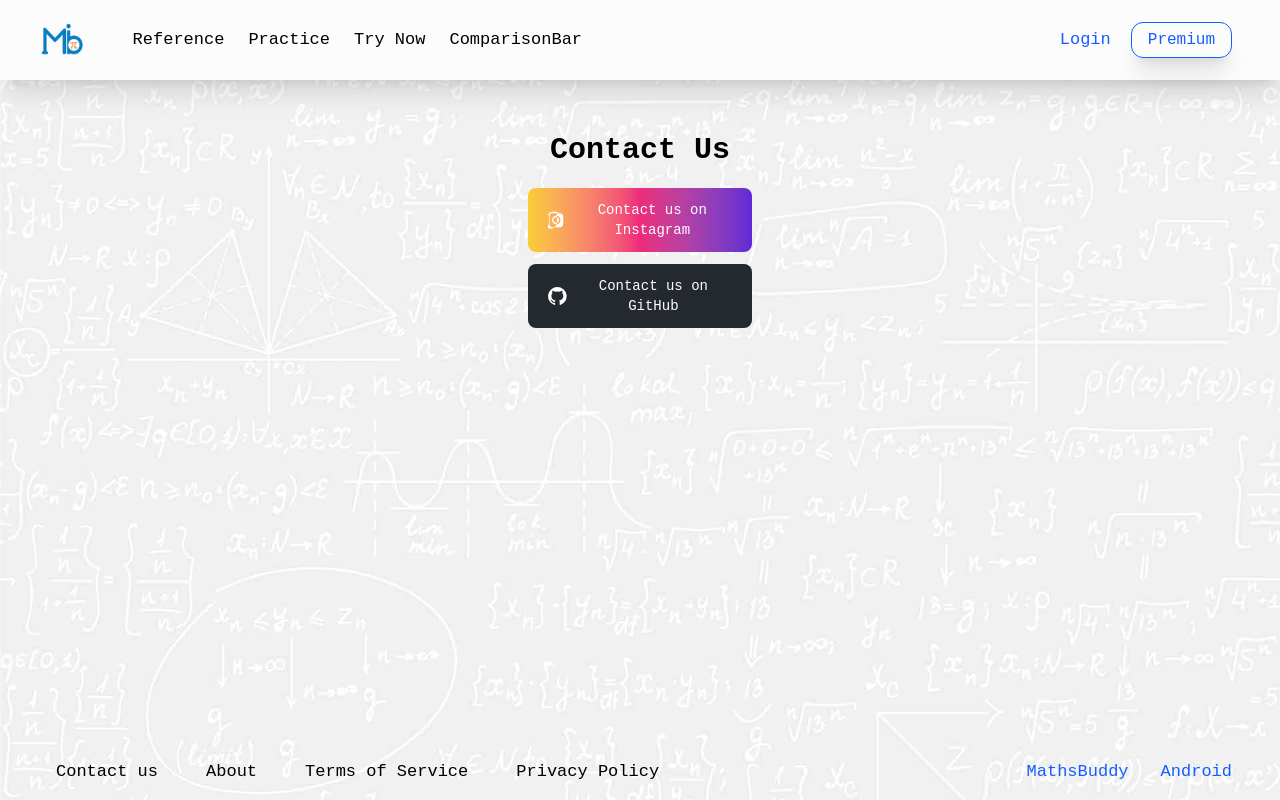
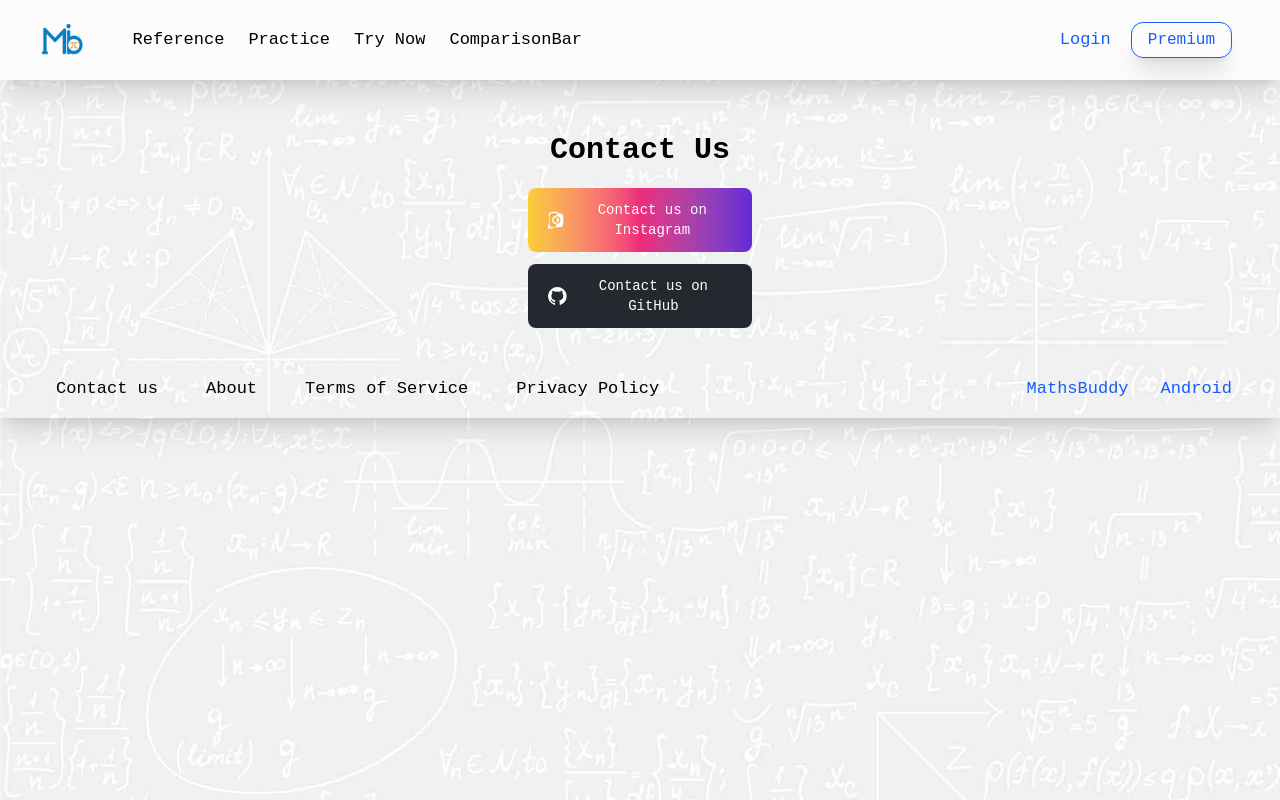
Before and after one commit to SanidhyaGupta-10/MathsBuddy, a Next.js app: page /contact in a window 1280 px wide. Built offline with nearby package versions, Linux system fonts and the light colour scheme; no server answers.

Commit message:
Footer error Fixed

```diff
--- a/app/about/page.js
+++ b/app/about/page.js
@@ -53,6 +53,7 @@ const Card = () => {
                     </div>
                 </div>
             </div>
+            <Footer className='mt-10' />
         </>
     );
 };
--- a/app/contact/page.js
+++ b/app/contact/page.js
@@ -1,8 +1,12 @@
 "use client";
 import React from "react";
+import Footer from "@/components/Footer";
+
 
 const Contact = () => {
   return (
+<>
+
     <div className="p-8 mx-auto max-w-lg text-center rounded-lg">
       <h1 className="text-3xl font-bold mt-5">Contact Us</h1>
 
@@ -44,6 +48,9 @@ const Contact = () => {
         </a>
       </div>
     </div>
+
+    <Footer className='mt-10' />
+    </>
   );
 };
 
--- a/app/layout.js
+++ b/app/layout.js
@@ -1,7 +1,6 @@
 import { Geist, Geist_Mono } from "next/font/google";
 import "./globals.css";
 import Navbar from "@/components/Navbar";
-import Footer from "@/components/Footer";
 import Image from "next/image";
 import mainBg from "./images/main_bg.jpg";
 import logo from "./images/logo.png";
@@ -59,7 +58,7 @@ export default function RootLayout({ children }) {
             />
             <div className="relative z-10">{children}</div>
           </div>
-          <Footer className='' />
+
         </SessionWrapper>
       </body>
     </html>
--- a/app/page.js
+++ b/app/page.js
@@ -4,10 +4,10 @@ import ChatBox from "@/components/Chatbox";
 
 export default function Home() {
   return (
-    <main className="flex flex-col items-center min-h-[90vh] w-full z-10 px-4">
+    <main className="flex flex-col items-center min-h-[80vh] w-full z-10 px-4">
       <div className="mt-5 flex flex-col items-center w-full max-w-5xl">
         <div className="flex flex-col items-center text-center">
-          <h1 className="flex items-center text-black text-5xl md:text-6xl justify-center">
+          <h1 className="flex items-center text-black text-5xl md:text-6xl justify-center -mt-8">
             <Image
               src={logo}
               alt="MathsBuddy logo"
@@ -21,7 +21,7 @@ export default function Home() {
           </h1>
         </div>
 
-        <div className="w-full -mt-6 flex flex-col items-center gap-6">
+        <div className="w-full -mt-8 flex flex-col items-center gap-6">
           <div className="w-full">
             <ChatBox />
           </div>
--- a/app/policy/page.js
+++ b/app/policy/page.js
@@ -1,8 +1,10 @@
 "use client";
 import React from "react";
+import Footer from "@/components/Footer";
 
 const Card = () => {
     return (
+        <>
             <section id="privacy-policy" className="max-w-4xl mx-auto px-6 py-12">
                 <h1 className="text-3xl font-bold text-gray-900 mb-4">
                     Privacy Policy — MathBuddy
@@ -97,6 +99,9 @@ const Card = () => {
                     (replace with your real support address later)
                 </p>
             </section>
+
+            <Footer className='mt-10' />
+        </>
     );
 };
 
--- a/app/practice/page.js
+++ b/app/practice/page.js
@@ -1,4 +1,6 @@
 "use client";
+
+import Footer from "@/components/Footer";
 
 import React, { useRef, useEffect } from "react";
 import { gsap } from "gsap";
@@ -33,6 +35,7 @@ const Practice = () => {
   }, []);
 
   return (
+   <>
     <div className="relative min-h-screen text-black">
       <div
         ref={containerRef}
@@ -95,6 +98,9 @@ const Practice = () => {
         </div>
       </div>
     </div>
+
+    <Footer className='mt-10' />
+   </>
   );
 };
 
--- a/app/reference/page.js
+++ b/app/reference/page.js
@@ -2,6 +2,7 @@
 import React, { useEffect, useRef } from "react";
 import gsap from "gsap";
 import Lenis from "@studio-freight/lenis";
+import Footer from '@/components/Footer'
 
 const Reference = () => {
   const containerRef = useRef(null);
@@ -32,9 +33,10 @@ const Reference = () => {
   }, []);
 
   return (
+    <>
     <div
-      ref={containerRef}
-      className="z-10 relative text-black p-4 md:p-8 min-h-[80vh] w-full md:w-[90vw] lg:w-[80vw] flex flex-col mx-auto container"
+    ref={containerRef}
+    className="z-10 relative text-black p-4 md:p-8 min-h-[80vh] w-full md:w-[90vw] lg:w-[80vw] flex flex-col mx-auto container"
     >
       <h1 className="text-3xl md:text-4xl font-bold mb-4 ">
         <span
@@ -180,6 +182,8 @@ const Reference = () => {
 
       </div>
     </div>
+    <Footer className='mt-10' />
+            </>
   );
 };
 
--- a/app/terms/page.js
+++ b/app/terms/page.js
@@ -2,6 +2,9 @@
 import React from "react";
 import Lenis from "lenis";
 import { useEffect } from "react";
+import Footer from "@/components/Footer";
+
+
 
 const Card = () => {
 
@@ -21,6 +24,7 @@ const Card = () => {
         }, []);
 
     return (
+       <>
         <section id="terms-of-service" className="max-w-4xl mx-auto px-4 md:px-6 py-12">
             <h1 className="text-2xl md:text-3xl font-bold text-gray-900 mb-4">Terms of Service — MathBuddy</h1>
             <p className="text-gray-600 mb-8 text-lg md:text-xl">
@@ -88,6 +92,9 @@ const Card = () => {
             </div>
             </div>
         </section>
+
+        <Footer className='mt-10' />
+       </>
     );
 };
 
--- a/components/Footer.js
+++ b/components/Footer.js
@@ -3,7 +3,7 @@ import Link from 'next/link'
 
 const Footer = () => {
   return (
-    <footer className='text-black flex flex-col md:flex-row items-center justify-between px-4 py-4 absolute bottom-0 w-full z-10 shadow-xl'>
+    <footer className='text-black flex flex-col md:flex-row items-center justify-between px-4 py-4  w-full z-10 shadow-xl'>
         <div className='mb-4 md:mb-0 md:ml-8'>
           <ul className='flex flex-col md:flex-row items-center gap-4 md:gap-8 text-[17px]'>
             <li>
```
Also changed, not shown: app/pricing/page.js (line endings or trailing spaces), 1 other file (tests, documents, lock files or other folders). Lines whose indentation alone changed are shown as unchanged.
